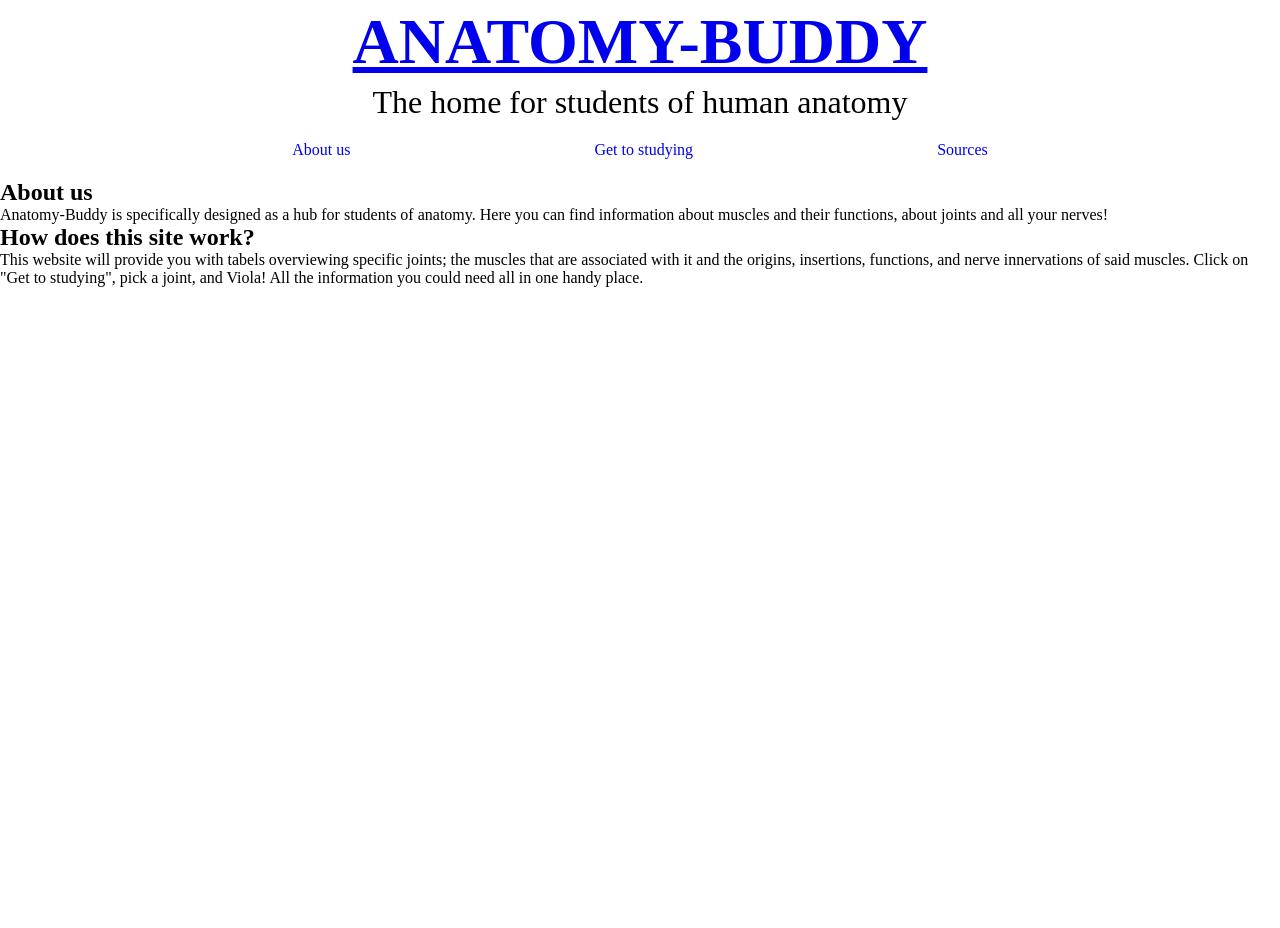
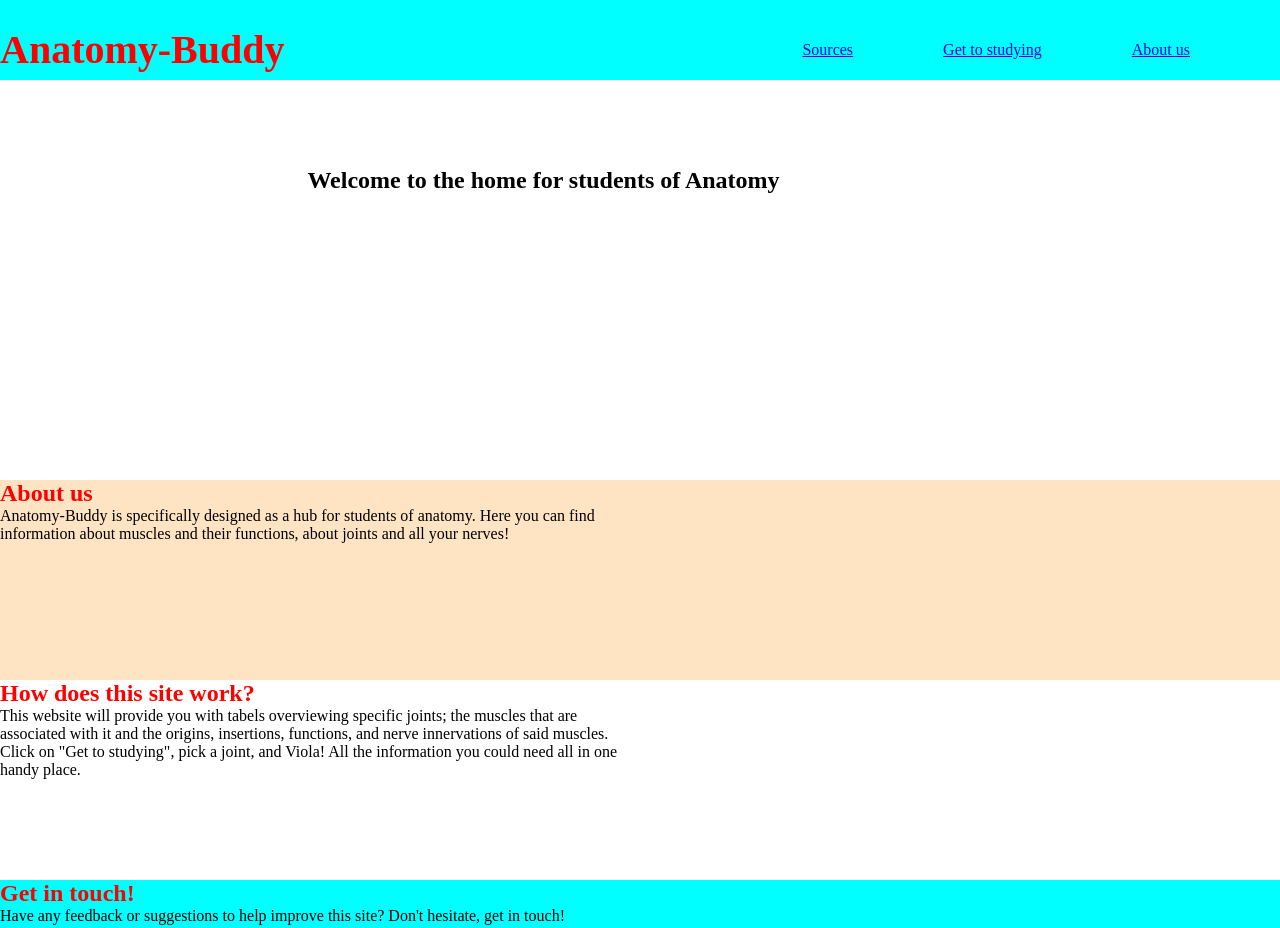
Before and after one commit to HampusMatt/anatomy-buddy, a plain HTML site: page index.html in a window 1280 px wide. Before the commit the page ends 800 px from the top, so only its background shows below. Drawn offline with Linux system fonts and the light colour scheme.

Commit message:
screwing around

```diff
--- a/assets/css/style.css
+++ b/assets/css/style.css
@@ -3,38 +3,56 @@
     border: none;
     padding: 0;
 }
-/*
-body {
 
-}
-*/
-
-/* Header and paragraph */
-h1 {
-    font-size: 400%;
-    text-align: center;
-    text-transform: uppercase;
-    margin: 5px;
+header {
+    height: 80px;
+    background-color: aqua;
 }
 
-#welcome-text {
-    text-align: center;
-    font-size: 200%;
+#logo {
+    font-size: 250%;
+    float: left;
+    color: red;
 }
 
-/* navigation */
-nav {
-    text-align: center;
+#logo, #nav_links {
+    line-height: 100px;
 }
 
-li {
-    display: inline-block;
-    padding-left: 100px;
-    padding-right: 100px;
-    margin: 20px;
+#nav_links li {
+    float: right;
+    margin-right: 90px;
     list-style-type: none;
 }
 
-#nav_links a {
-    text-decoration: none;
+#welcome {
+    height: 400px;
 }
+
+#welcome_text {
+    text-align: center;
+    line-height: 200px;
+}
+
+#about {
+    height: 200px;
+    background-color: bisque;
+}
+
+#explain {
+    height: 200px;
+}
+
+#feedback {
+    height: 300px;
+    background-color: aqua;
+}
+
+.info_heading {
+    color: red;
+}
+
+.info_paragraph {
+    float: left;
+    width: 50%;
+}
--- a/index.html
+++ b/index.html
@@ -13,9 +13,9 @@
 <body>
     <header>
         <a href="index.html">
-            <h1>Anatomy-Buddy</h1>
+            <h1 id="logo">Anatomy-Buddy</h1>
         </a>
-        <p id="welcome-text">The home for students of human anatomy</p>
+
         <nav>
             <ul id="nav_links">
                 <li>
@@ -31,12 +31,27 @@
         </nav>
     </header>
     <section>
-        <h2>About us</h2>
-        <p>Anatomy-Buddy is specifically designed as a hub for students of anatomy. Here you can find information about muscles and their functions, about joints and all your nerves!</p>
+        <div id="welcome">
+            <h2 id="welcome_text"> Welcome to the home for students of Anatomy</h2>
+        </div>
     </section>
     <section>
-        <h2>How does this site work?</h2>
-        <p>This website will provide you with tabels overviewing specific joints; the muscles that are associated with it and the origins, insertions, functions, and nerve innervations of said muscles. Click on "Get to studying", pick a joint, and Viola! All the information you could need all in one handy place.</p>
+        <div id="about">
+        <h2 class="info_heading">About us</h2>
+        <p class="info_paragraph">Anatomy-Buddy is specifically designed as a hub for students of anatomy. Here you can find information about muscles and their functions, about joints and all your nerves!</p>
+        </div>
+    </section>
+    <section>
+        <div id="explain">
+        <h2 class="info_heading">How does this site work?</h2>
+        <p class="info_paragraph">This website will provide you with tabels overviewing specific joints; the muscles that are associated with it and the origins, insertions, functions, and nerve innervations of said muscles. Click on "Get to studying", pick a joint, and Viola! All the information you could need all in one handy place.</p>
+        </div>
+    </section>
+    <section>
+        <div id="feedback">
+            <h2 class="info_heading">Get in touch!</h2>
+            <p class="info_paragraph">Have any feedback or suggestions to help improve this site? Don't hesitate, get in touch!</p>
+        </div>
     </section>
 </body>
 </html>
```
